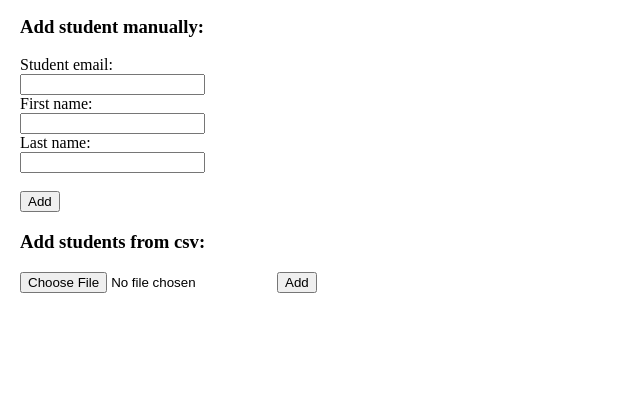
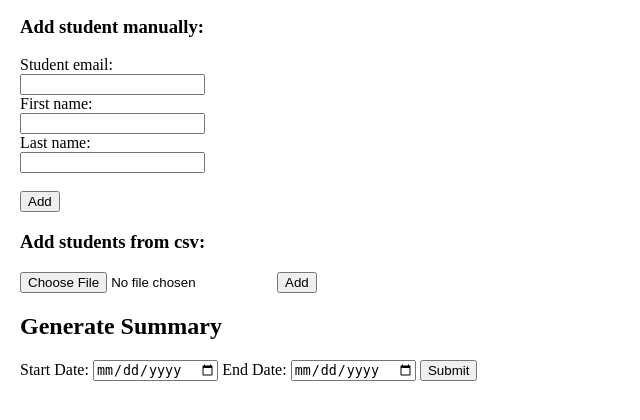
Before and after one commit to gw3ntd/wlu_chatbot_proto, a Python web app: template ucr_chatbot/templates/documents.html in a window 1280 px wide. Shown: the part 237-657 px from the top of the page, without its empty margins (0-640 px from the left). Run offline with Jinja, Linux system fonts and the light colour scheme; the template is opened without the code that fills it, so the values that code supplies are empty.

Commit message:
frontend and route

```diff
--- a/ucr_chatbot/templates/documents.html
+++ b/ucr_chatbot/templates/documents.html
@@ -72,5 +72,18 @@
             <input type=file name="file">
             <input type=submit value="Add">
         </form>
+
+        <h1>Generate Summary</h1>
+        <form action="{{ url_for('web_routes.generate_summary', course_id=course_id) }}" method="post">
+
+            <label for="start_date">Start Date:</label>
+            <input type="date" id="start_date" name="start_date"  />
+
+            <label for="end_date">End Date:</label>
+            <input type="date" id="end_date" name="end_date" />
+
+  <button type="submit">Submit</button>
+
+            </form>
     </section>
 </html>
```
Also changed, not shown: ucr_chatbot/web_interface/routes.py (+16 -0 lines).
